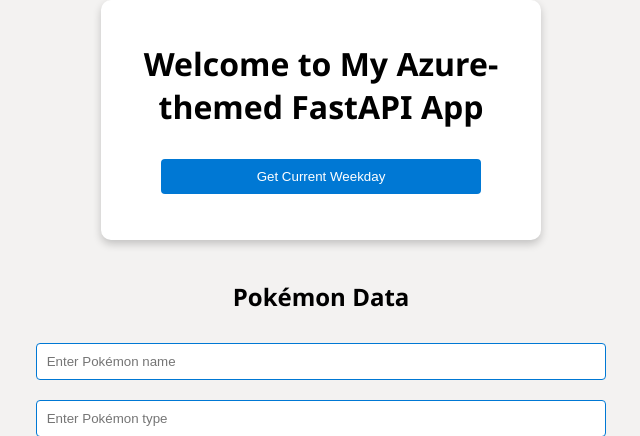
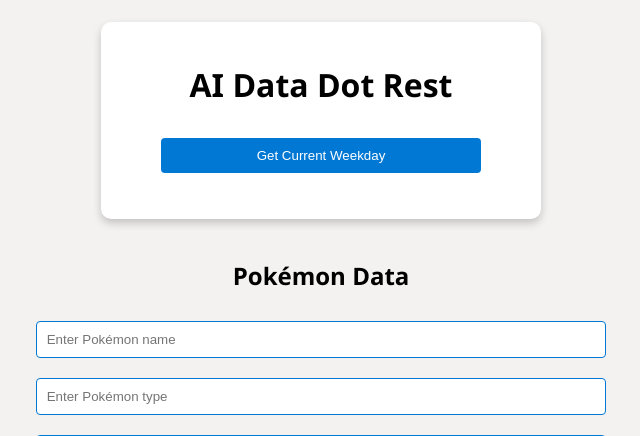
Before and after one commit to OceanC0de/fastapi-htmx, a FastAPI app: page / in a window 1280 px wide. Shown: the top 436 px of the page, without its empty margins (319-959 px from the left). Run offline with FastAPI, Linux system fonts and the light colour scheme; data that the repository does not hold is empty.

Commit message:
Changed Headline/Title

```diff
--- a/templates/index.html
+++ b/templates/index.html
@@ -7,7 +7,7 @@
     </head>
     <body>
         <div class="container">
-            <h1>Welcome to My Azure-themed FastAPI App</h1>
+            <h1>AI Data Dot Rest</h1>
 
             <!-- Weekday section -->
             <div>
```
